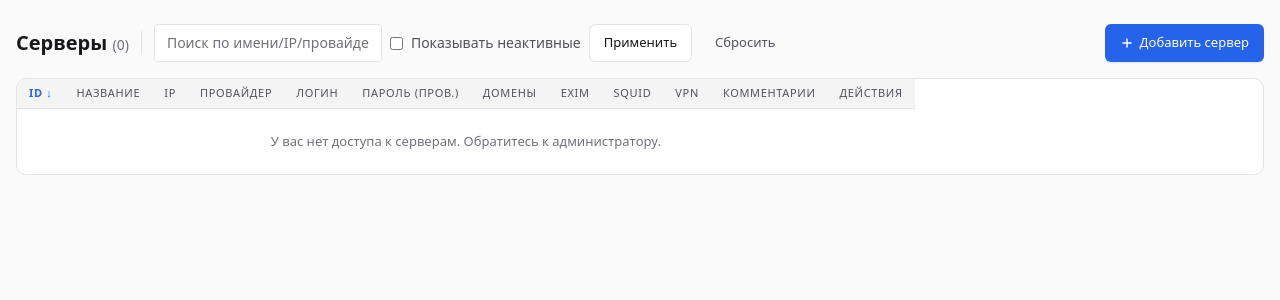
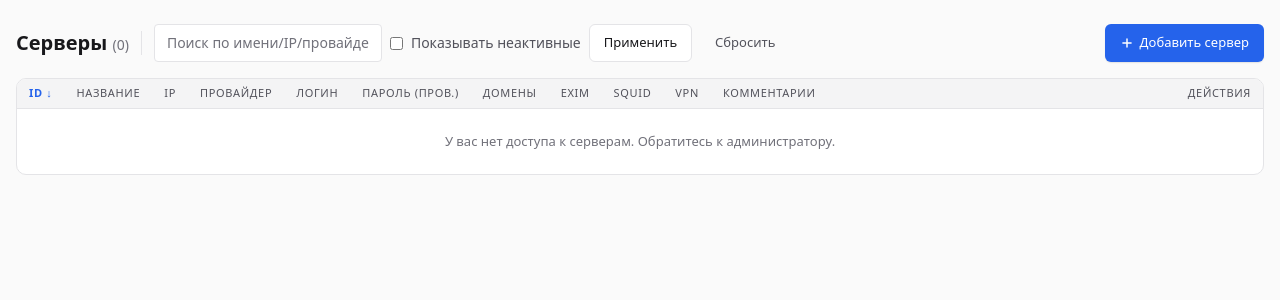
Before and after one commit to aleksandrgrn/pass-manager, a Flask app: page /servers/ in a window 1280 px wide. Shown: the part 57-357 px from the top of the page. Run offline with Flask 3, Linux system fonts and the light colour scheme; the visitor is signed in with stand-in values (Sample User, id 1); data that the repository does not hold is empty; parts of the project's set-up code (start-up, migrations or seed data) failed here and were passed over; some libraries are stand-ins or nearby versions.

Commit message:
fix(ui): «Комментарии» забирают свободное место, таблица снова до края
Прошлая правка (width: auto) убрала рыхлость, но вместе с ней и растягивание:
на отфильтрованном списке таблица обрывалась там, где кончились данные, и
карточка обрывалась вместе с ней.

Выбор между «широко и рыхло» и «плотно, но обрезано» был ложный. Таблице
возвращена полная ширина, а колонка комментариев объявлена поглотителем
(width: 100%): браузер отдаёт ей весь остаток, остальные колонки при этом
ужимаются по содержимому. Ограничение в 20rem у комментария снято — растягивать
таблицу ему больше нечем, она упирается в край контейнера.

Проверено не рассуждением, а глазами: обе страницы (полный список и фильтр до
одной строки) отрендерены и открыты в браузере, вёрстка снята скриншотом.

```diff
--- a/app/templates/base.html
+++ b/app/templates/base.html
@@ -90,11 +90,11 @@
       .table-wrap { background: var(--surface); border: 1px solid var(--line);
                     border-radius: 10px; overflow-x: auto; }
       table.tbl { width: 100%; border-collapse: collapse; font-size: 13px; }
-      /* Список серверов: колонки по самой длинной записи, а не растянутые на всю
-         ширину. При width:100% браузер раздаёт лишнее место колонкам, и узкие
-         («Провайдер», «Логин») выглядят размашисто. Отдельным классом — на
-         экранах доступа таблицы узкие, там распорка как раз нужна. */
-      table.tbl.tbl-fit { width: auto; }
+      /* Колонка-поглотитель: забирает всё свободное место, остальные при этом
+         ужимаются по содержимому. Без неё выбор был ложный — либо width:100%
+         и лишнее место раздаётся всем колонкам поровну (рыхло), либо
+         width:auto и таблица обрывается там, где кончились данные. */
+      table.tbl .cell-flex { width: 100%; }
       table.tbl thead th {
         position: sticky; top: 0; z-index: 10; background: var(--surface-2); color: var(--muted);
         font-weight: 500; font-size: 11px; text-transform: uppercase; letter-spacing: .06em;
@@ -122,7 +122,7 @@
          старой системы длина любая, и переносить его надо посреди слова.
          Селектор по data-inline-edit, а не по классу: тогда правило работает и
          в строке, и в ячейке, которую HTMX перерисовывает после инлайн-правки. */
-      table.tbl td [data-inline-edit="notes"] { max-width: 20rem; white-space: normal; }
+      table.tbl td [data-inline-edit="notes"] { white-space: normal; }
       table.tbl td [data-inline-edit="password"],
       table.tbl td [data-inline-edit="provider_password"] {
         max-width: 11rem; white-space: normal; overflow-wrap: anywhere; }
--- a/app/templates/servers/_row.html
+++ b/app/templates/servers/_row.html
@@ -53,7 +53,7 @@
             {{ '✓' if server.has_vpn else '—' }}
         </button>
     </td>
-    <td>
+    <td class="cell-flex">
         <div data-inline-edit="notes" data-server-id="{{ server.id }}" class="cursor-text text-muted text-xs">{{ server.notes or '—' }}</div>
     </td>
     <td class="text-center whitespace-nowrap">
--- a/app/templates/servers/list.html
+++ b/app/templates/servers/list.html
@@ -28,7 +28,7 @@
 
     <!-- Table -->
     <div class="table-wrap">
-        <table class="tbl tbl-fit">
+        <table class="tbl">
             <thead>
                 <tr>
                     {% set next_dir = 'desc' if direction == 'asc' else 'asc' %}
@@ -55,7 +55,7 @@
                     <th class="text-center"><a href="?sort=has_exim&dir={{ next_dir }}{{ filter_qs }}">exim</a></th>
                     <th class="text-center"><a href="?sort=has_squid&dir={{ next_dir }}{{ filter_qs }}">squid</a></th>
                     <th class="text-center"><a href="?sort=has_vpn&dir={{ next_dir }}{{ filter_qs }}">vpn</a></th>
-                    <th>Комментарии</th>
+                    <th class="cell-flex">Комментарии</th>
                     <th class="text-center">Действия</th>
                 </tr>
             </thead>
```
